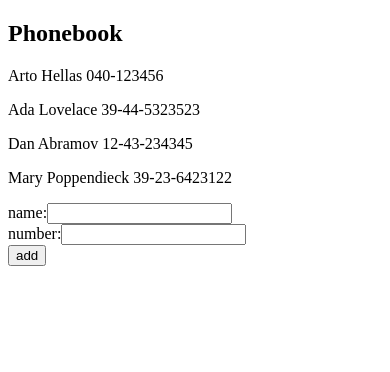
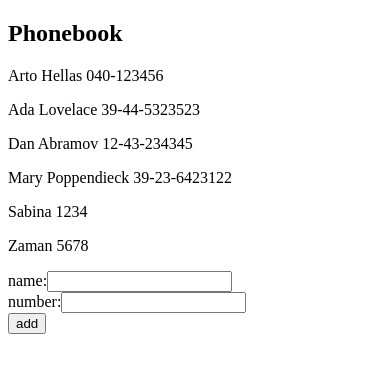
Before and after one commit to ZamanS94/UniofHelsinki_FullStackOpen, a React (Vite) app in the folder part2/: page / in a window 390 px wide. Shown: the top 372 px of the page. Built offline with nearby package versions, Linux system fonts and the light colour scheme; data requests are answered from the project's data file.

Commit message:
2.12: The Phonebook step 7

```diff
--- a/part2/db.json
+++ b/part2/db.json
@@ -19,6 +19,16 @@
       "name": "Mary Poppendieck",
       "number": "39-23-6423122",
       "id": "4"
+    },
+    {
+      "id": 5,
+      "name": "Sabina ",
+      "number": "1234"
+    },
+    {
+      "id": 6,
+      "name": "Zaman",
+      "number": "5678"
     }
   ]
 }
--- a/part2/src/App.jsx
+++ b/part2/src/App.jsx
@@ -27,9 +27,14 @@
       number: newPersonNumber,
       id: persons.length + 1
     }
-    setPersons(persons.concat(personObject))
-    setNewPersonName('')
-    setNewPersonNumber('')
+
+    axios
+    .post('http://localhost:3001/persons', personObject)
+    .then(response => {
+      setPersons(persons.concat(personObject))
+      setNewPersonName('')
+      setNewPersonNumber('')
+    })
   }
 
   const handleNameChange = (event) => {
```
